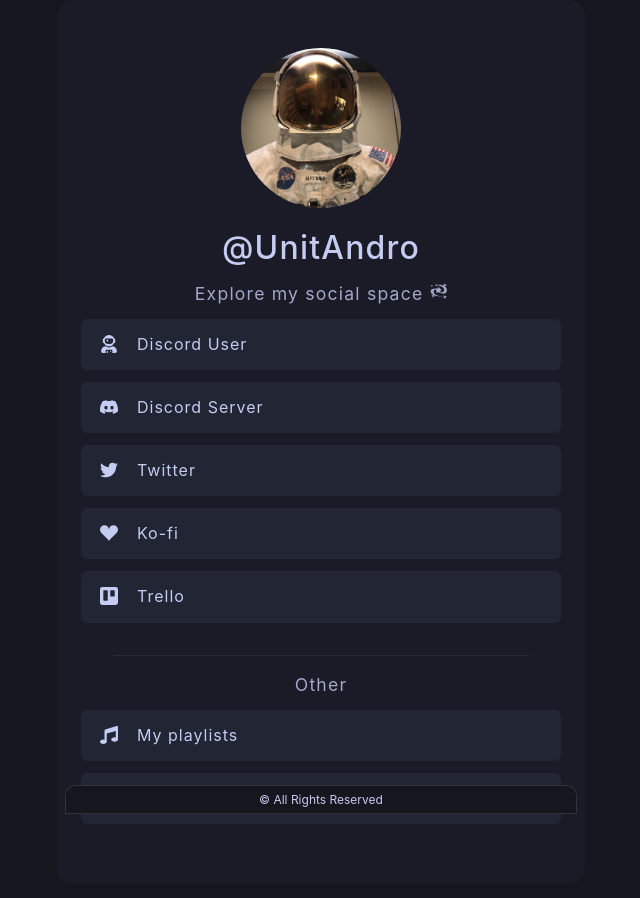
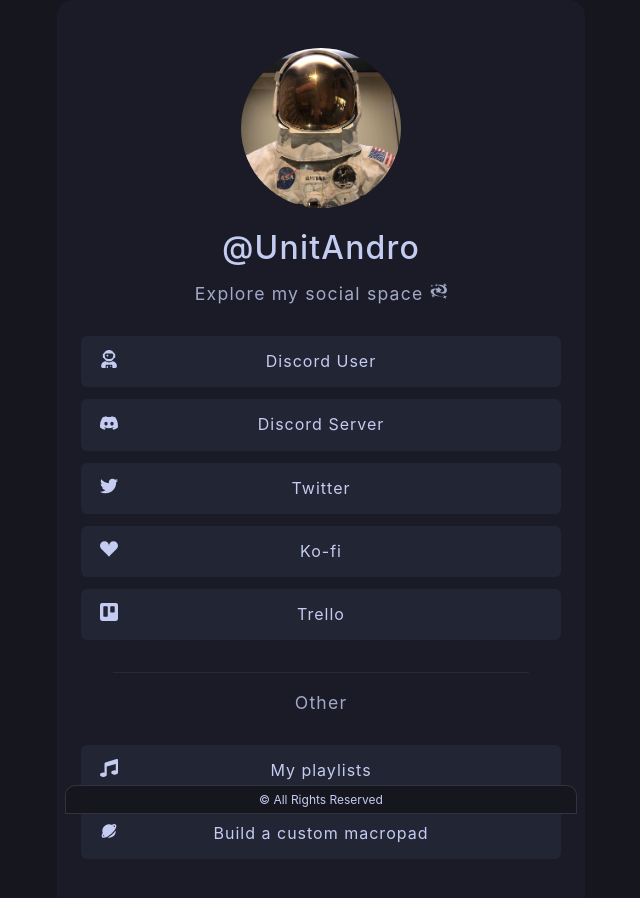
Before and after one commit to o77tsen/links, a Next.js app: page / in a window 1280 px wide. Shown: the top 898 px of the page, without its empty margins (319-959 px from the left). Built offline with nearby package versions, Linux system fonts and the light colour scheme.

Commit message:
add mixins

```diff
--- a/src/styles/_globals.scss
+++ b/src/styles/_globals.scss
@@ -32,7 +32,7 @@
 }
 
 .btn {
-    display: flex;
+    @include flex-center;
     box-sizing: border-box;
     border-radius: $radius;
     -webkit-tap-highlight-color: transparent;
@@ -83,21 +83,11 @@
 }
 
 h1 {
-    font-size: 2rem;
-    font-weight: 500;
-    line-height: 1.2;
-    letter-spacing: 1.2px;
-    margin-bottom: 0;
-    text-align: center;
+    @include heading-styles(2rem, 500, 0);
 }
 
 h2 {
-    font-size: 1.1rem;
-    font-weight: 400;
-    line-height: 1.2;
-    letter-spacing: 1.2px;
-    bottom: 2rem;
-    text-align: center;
+    @include heading-styles(1.1rem, 400, 2rem);
     opacity: 0.80;
 }
 
--- /dev/null
+++ b/src/styles/_mixins.scss
@@ -0,0 +1,14 @@
+@mixin flex-center {
+    display: flex;
+    justify-content: center;
+    align-items: center;
+}
+
+@mixin heading-styles($size, $weight, $margin) {
+    font-size: $size;
+    font-weight: $weight;
+    line-height: 1.2;
+    letter-spacing: 1.2px;
+    margin-bottom: $margin;
+    text-align: center;
+}
--- a/src/styles/main.scss
+++ b/src/styles/main.scss
@@ -1,2 +1,3 @@
+@import "mixins";
 @import "variables";
 @import "globals";
```
